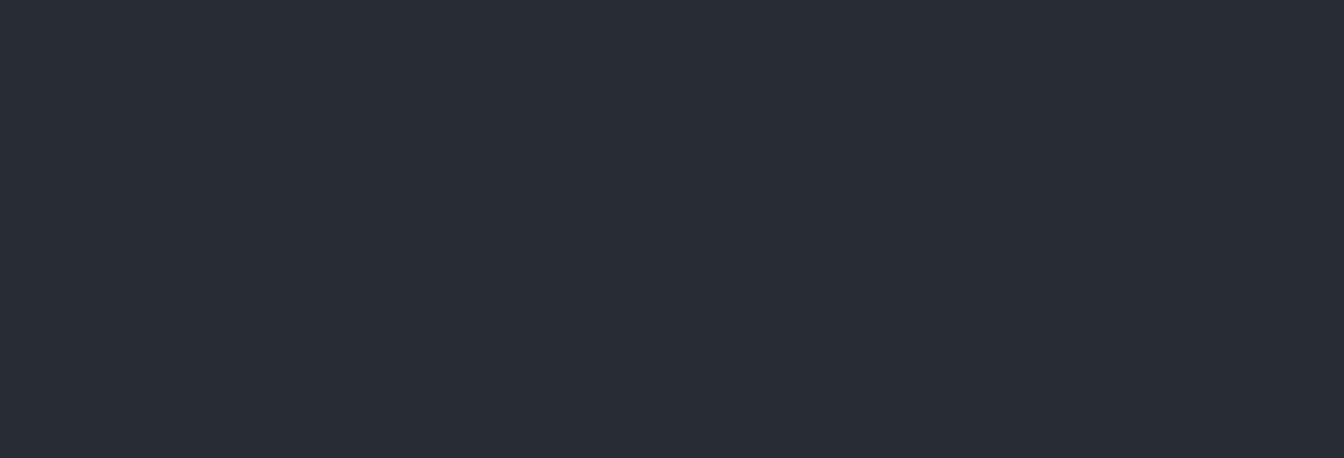
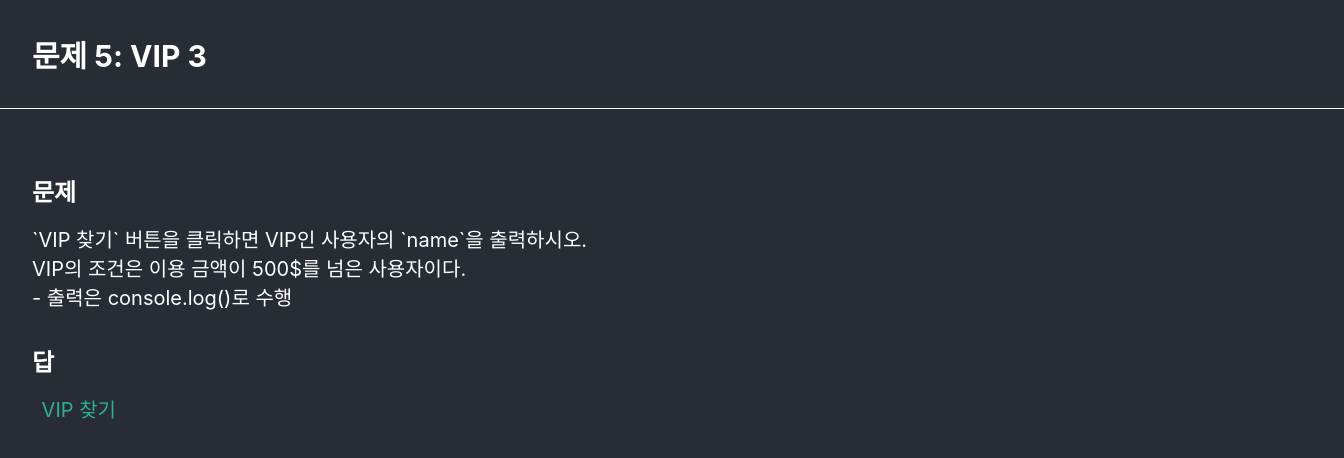
Before and after one commit to Lee-clipse/js-web-lesson, a React (Create React App) app in the folder lesson/: page /practice-05 in a window 1280 px wide. Before the commit this address had no page. Shown: the top 458 px of the page, 1344 px wide, since content can reach past the window. Built offline with nearby package versions, Linux system fonts and the light colour scheme.

Commit message:
feat: 연습문제 03, 04, 05

```diff
--- a/lesson/src/App.js
+++ b/lesson/src/App.js
@@ -10,6 +10,9 @@ import Test05 from "./sandbox/Test_05.jsx";
 
 import Index0001 from "./lesson/연습문제/문제_01.jsx";
 import Index0002 from "./lesson/연습문제/문제_02.jsx";
+import Index0003 from "./lesson/연습문제/문제_03.jsx";
+import Index0004 from "./lesson/연습문제/문제_04.jsx";
+import Index0005 from "./lesson/연습문제/문제_05.jsx";
 
 import Index0101 from "./lesson/01_자료형/01_숫자.jsx";
 import Index0102 from "./lesson/01_자료형/02_문자.jsx";
@@ -51,6 +54,9 @@ function App() {
 
         <Route path="/practice-01" element={<Index0001 />}></Route>
         <Route path="/practice-02" element={<Index0002 />}></Route>
+        <Route path="/practice-03" element={<Index0003 />}></Route>
+        <Route path="/practice-04" element={<Index0004 />}></Route>
+        <Route path="/practice-05" element={<Index0005 />}></Route>
 
         <Route path="/0101" element={<Index0101 />}></Route>
         <Route path="/0102" element={<Index0102 />}></Route>
--- a/lesson/src/Home.jsx
+++ b/lesson/src/Home.jsx
@@ -31,6 +31,15 @@ function Home() {
           </a>
           <a className="link-button" href="/practice-02">
             문제_02
+          </a>
+          <a className="link-button" href="/practice-03">
+            문제_03
+          </a>
+          <a className="link-button" href="/practice-04">
+            문제_04
+          </a>
+          <a className="link-button" href="/practice-05">
+            문제_05
           </a>
         </div>
 
--- a/lesson/src/lesson/연습문제/문제_02.jsx
+++ b/lesson/src/lesson/연습문제/문제_02.jsx
@@ -15,7 +15,7 @@ function Index0002() {
 
   return (
     <div>
-      <div id="lesson-title">문제 2: 데이터베이스</div>
+      <div id="lesson-title">문제 2: 로그인</div>
       <div id="lesson-content">
         <div className="title">문제</div>
         <div>`id`, `pwd`를 입력 받아서 해당 사용자를 환영하는 `message`를 작성하시오.</div>
@@ -34,15 +34,3 @@ function Index0002() {
 }
 
 export default Index0002;
-
-/*
-  database.map((user) => {
-    if (user.id === id && user.pwd === pwd) {
-      message = (
-        <div>
-          안녕하세요, {user.age}세 {user.name}님!
-        </div>
-      );
-    }
-  });
-*/
--- /dev/null
+++ b/lesson/src/lesson/연습문제/문제_03.jsx
@@ -0,0 +1,30 @@
+import React from "react";
+
+function Index0003() {
+  const database = [
+    { name: "Kim", amount: 400 },
+    { name: "Han", amount: 1050 },
+    { name: "Woo", amount: 350 },
+    { name: "Park", amount: 900 },
+    { name: "Lee", amount: 650 },
+  ];
+
+  // TODO
+
+  return (
+    <div>
+      <div id="lesson-title">문제 3: VIP</div>
+      <div id="lesson-content">
+        <div className="title">문제</div>
+        <div>`VIP 찾기` 버튼을 클릭하면 VIP인 사용자의 `name`을 출력하시오.</div>
+        <div>VIP의 조건은 이용 금액이 500$를 넘은 사용자이다.</div>
+        <div>- 출력은 console.log()로 수행</div>
+
+        <div className="title">답</div>
+        <div className="link-button">VIP 찾기</div>
+      </div>
+    </div>
+  );
+}
+
+export default Index0003;
--- /dev/null
+++ b/lesson/src/lesson/연습문제/문제_04.jsx
@@ -0,0 +1,32 @@
+import React from "react";
+
+function Index0004() {
+  const database = [
+    { name: "Kim", amountLog: [100, 50, 100, 100] },
+    { name: "Han", amountLog: [300, 50, 100, 200] },
+    { name: "Woo", amountLog: [50, 50, 800, 100] },
+    { name: "Park", amountLog: [100, 200, 300, 300] },
+    { name: "Lee", amountLog: [50, 50, 100, 200] },
+  ];
+
+  // TODO
+  // amountLog 배열은 이용 금액 기록이므로,
+  // 총 이용 금액을 계산하여 500$이 넘는지 검사
+
+  return (
+    <div>
+      <div id="lesson-title">문제 4: VIP 2</div>
+      <div id="lesson-content">
+        <div className="title">문제</div>
+        <div>`VIP 찾기` 버튼을 클릭하면 VIP인 사용자의 `name`을 출력하시오.</div>
+        <div>VIP의 조건은 이용 금액이 500$를 넘은 사용자이다.</div>
+        <div>- 출력은 console.log()로 수행</div>
+
+        <div className="title">답</div>
+        <div className="link-button">VIP 찾기</div>
+      </div>
+    </div>
+  );
+}
+
+export default Index0004;
--- /dev/null
+++ b/lesson/src/lesson/연습문제/문제_05.jsx
@@ -0,0 +1,32 @@
+import React from "react";
+
+function Index0005() {
+  const database = [
+    { name: "Kim", amountLog: [100, 50, 100, 100] },
+    { name: "Han", amountLog: [300, 50, 100, 200] },
+    { name: "Woo", amountLog: [50, 50, 800, 100] },
+    { name: "Park", amountLog: [100, 200, 300, 300] },
+    { name: "Lee", amountLog: [50, 50, 100, 200] },
+  ];
+
+  // TODO
+  // 문제_04에서 함수를 분리시켜 구현하는 것이 의도
+  // 하나의 함수는 하나의 의미를 가진다는 게 힌트
+
+  return (
+    <div>
+      <div id="lesson-title">문제 5: VIP 3</div>
+      <div id="lesson-content">
+        <div className="title">문제</div>
+        <div>`VIP 찾기` 버튼을 클릭하면 VIP인 사용자의 `name`을 출력하시오.</div>
+        <div>VIP의 조건은 이용 금액이 500$를 넘은 사용자이다.</div>
+        <div>- 출력은 console.log()로 수행</div>
+
+        <div className="title">답</div>
+        <div className="link-button">VIP 찾기</div>
+      </div>
+    </div>
+  );
+}
+
+export default Index0005;
```
Also changed, not shown: lesson/src/lesson/연습문제/문제_01.jsx (+0 -8 lines), lesson/src/lesson/연습문제/문제_답.txt (added).
